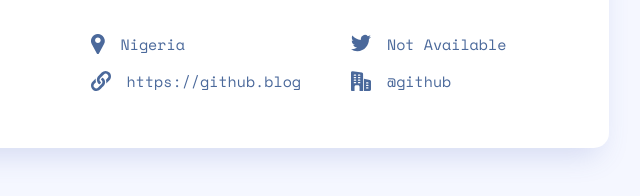
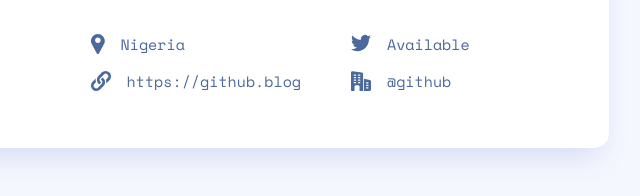
Before and after one commit to Arshad3908/SearchGithub, a plain HTML site: page index.html in a window 1280 px wide. Shown: the part 533-729 px from the top of the page, 391-1031 px from the left. Drawn offline with nearby package versions, Linux system fonts and the light colour scheme.

Commit message:
first commit

```diff
--- a/index.html
+++ b/index.html
@@ -139,7 +139,7 @@
                     d="M20 2.799a8.549 8.549 0 01-2.363.647 4.077 4.077 0 001.804-2.266 8.194 8.194 0 01-2.6.993A4.099 4.099 0 009.75 4.977c0 .324.027.637.095.934-3.409-.166-6.425-1.8-8.452-4.288a4.128 4.128 0 00-.56 2.072c0 1.42.73 2.679 1.82 3.408A4.05 4.05 0 01.8 6.598v.045a4.119 4.119 0 003.285 4.028 4.092 4.092 0 01-1.075.135c-.263 0-.528-.015-.776-.07.531 1.624 2.038 2.818 3.831 2.857A8.239 8.239 0 01.981 15.34 7.68 7.68 0 010 15.285a11.543 11.543 0 006.29 1.84c7.545 0 11.67-6.25 11.67-11.667 0-.182-.006-.357-.015-.53A8.18 8.18 0 0020 2.798z" />
                 </svg>
                 <a href="" class="user-profile-info" target="_blank"
-                  >Not Available</a
+                  >Available</a
                 >
               </div>
               <div class="profile-info" id="website">
```
